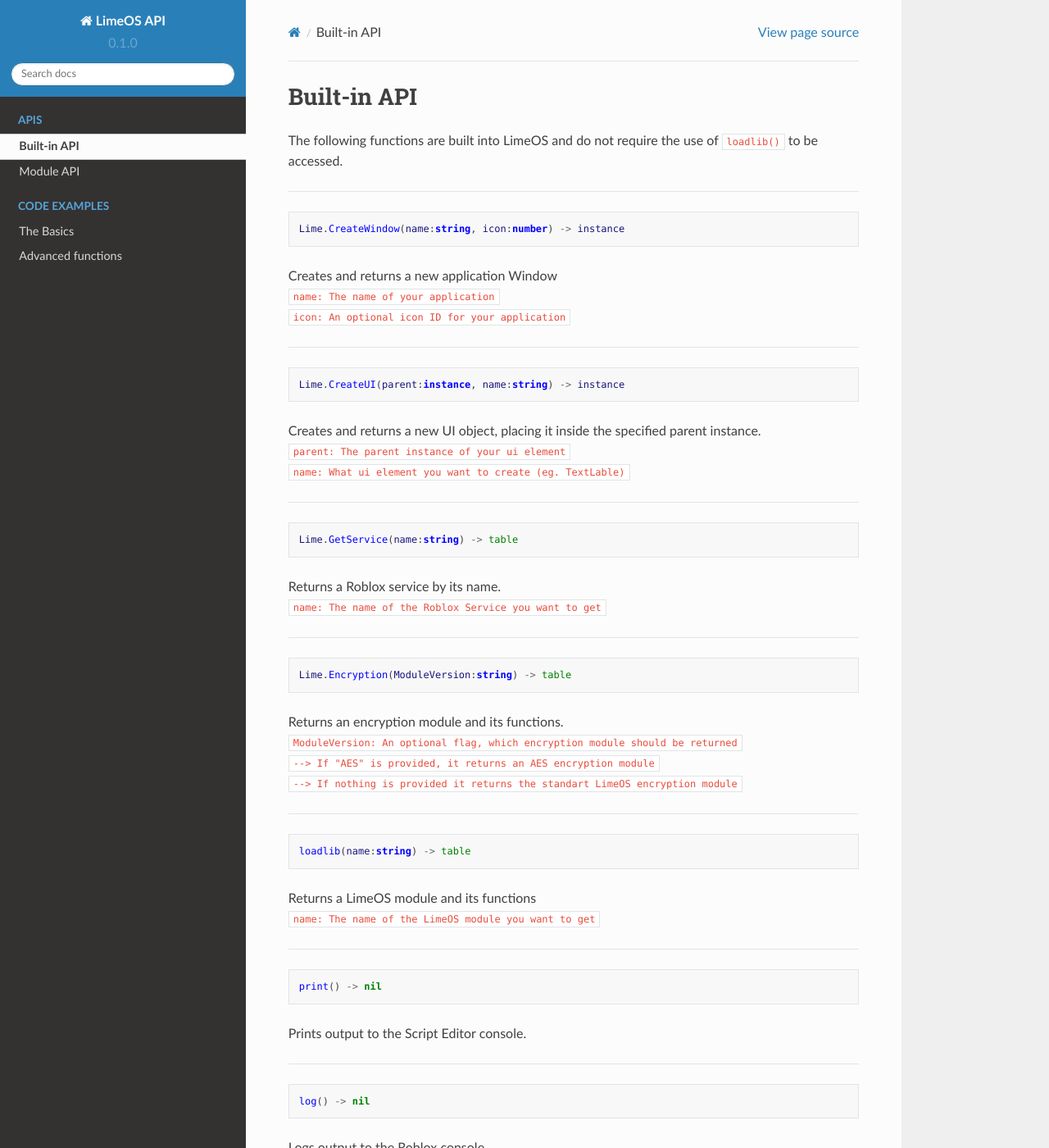
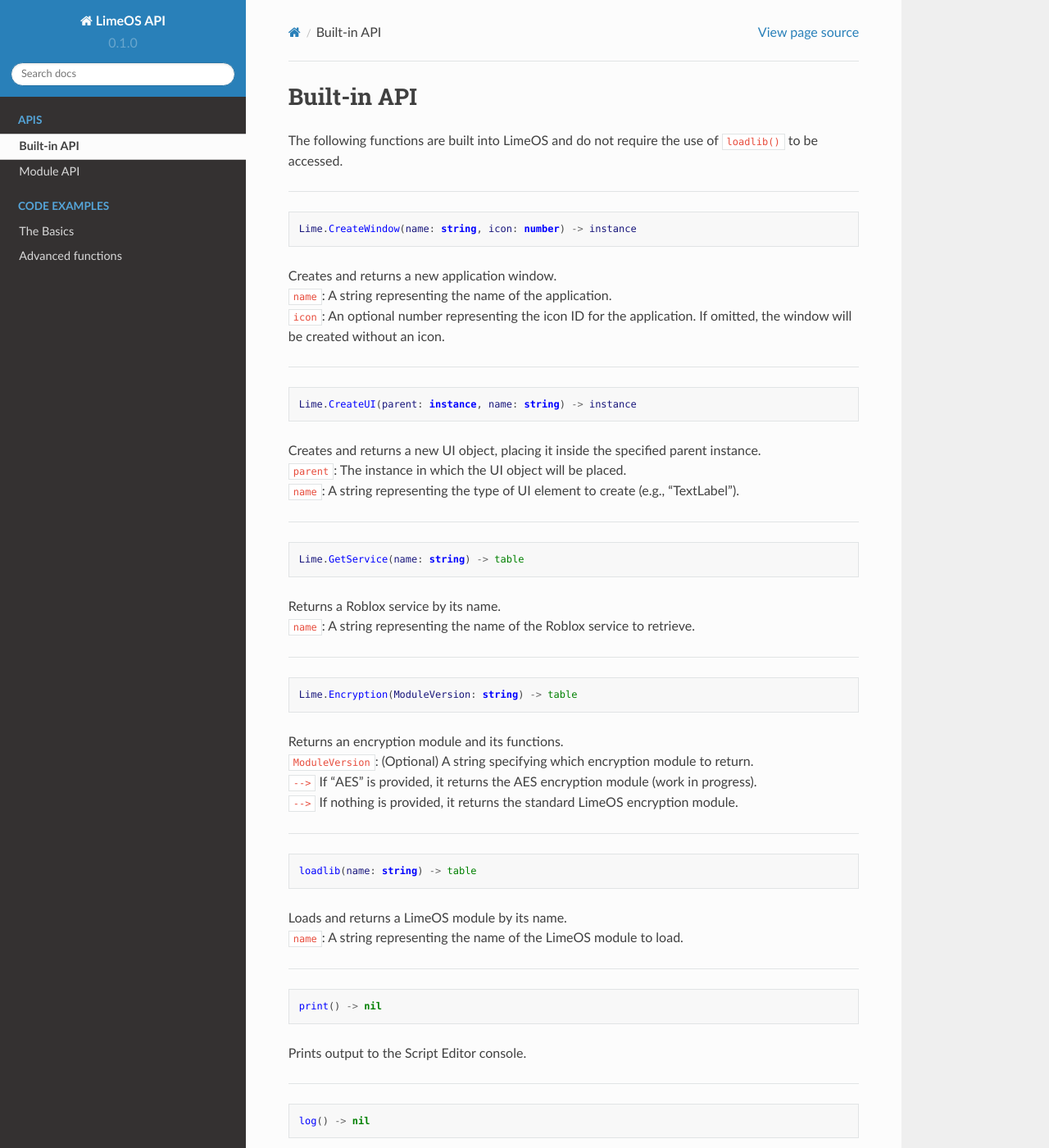
Before and after one commit to Happygamer1983/LimeOS-API, a Sphinx documentation site: the page built from docs/source/Built-in.rst, in a window 1280 px wide and 1400 px high. Shown: the whole window at 82% size. Built offline with Sphinx 7.4.7 and the Read the Docs theme 2.0.0, drawn with Linux system fonts in a browser that asks for light colours.

Commit message:
Update Built-in.rst

```diff
--- a/docs/source/Built-in.rst
+++ b/docs/source/Built-in.rst
@@ -4,56 +4,56 @@
 The following functions are built into LimeOS and do not require the use of ``loadlib()`` to be accessed.
 
 .. role:: raw-html(raw)
-    :format: html
+   :format: html
 
 ----
 
 .. code-block:: luau
 
-  Lime.CreateWindow(name:string, icon:number) -> instance
+  Lime.CreateWindow(name: string, icon: number) -> instance
 
-Creates and returns a new application Window :raw-html:`<br />`
-``name: The name of your application`` :raw-html:`<br />`
-``icon: An optional icon ID for your application`` :raw-html:`<br />`
+Creates and returns a new application window. :raw-html:`<br />`
+``name``: A string representing the name of the application. :raw-html:`<br />`
+``icon``: An optional number representing the icon ID for the application. If omitted, the window will be created without an icon. :raw-html:`<br />`
 
 ----
 
 .. code-block:: luau
 
-  Lime.CreateUI(parent:instance, name:string) -> instance
+  Lime.CreateUI(parent: instance, name: string) -> instance
 
 Creates and returns a new UI object, placing it inside the specified parent instance. :raw-html:`<br />`
-``parent: The parent instance of your ui element`` :raw-html:`<br />`
-``name: What ui element you want to create (eg. TextLable)`` :raw-html:`<br />`
+``parent``: The instance in which the UI object will be placed. :raw-html:`<br />`
+``name``: A string representing the type of UI element to create (e.g., "TextLabel"). :raw-html:`<br />`
 
 ----
 
 .. code-block:: luau
 
-  Lime.GetService(name:string) -> table
+  Lime.GetService(name: string) -> table
 
 Returns a Roblox service by its name. :raw-html:`<br />`
-``name: The name of the Roblox Service you want to get`` :raw-html:`<br />`
+``name``: A string representing the name of the Roblox service to retrieve. :raw-html:`<br />`
 
 ----
 
 .. code-block:: luau
 
-  Lime.Encryption(ModuleVersion:string) -> table
+  Lime.Encryption(ModuleVersion: string) -> table
 
 Returns an encryption module and its functions. :raw-html:`<br />`
-``ModuleVersion: An optional flag, which encryption module should be returned`` :raw-html:`<br />`
-``--> If "AES" is provided, it returns an AES encryption module`` :raw-html:`<br />`
-``--> If nothing is provided it returns the standart LimeOS encryption module`` :raw-html:`<br />`
+``ModuleVersion``: (Optional) A string specifying which encryption module to return. :raw-html:`<br />`
+``-->`` If "AES" is provided, it returns the AES encryption module (work in progress). :raw-html:`<br />`
+``-->`` If nothing is provided, it returns the standard LimeOS encryption module. :raw-html:`<br />`
 
 ----
 
 .. code-block:: luau
 
-  loadlib(name:string) -> table
+  loadlib(name: string) -> table
 
-Returns a LimeOS module and its functions :raw-html:`<br />`
-``name: The name of the LimeOS module you want to get`` :raw-html:`<br />`
+Loads and returns a LimeOS module by its name. :raw-html:`<br />`
+``name``: A string representing the name of the LimeOS module to load. :raw-html:`<br />`
 
 ----
 
```
